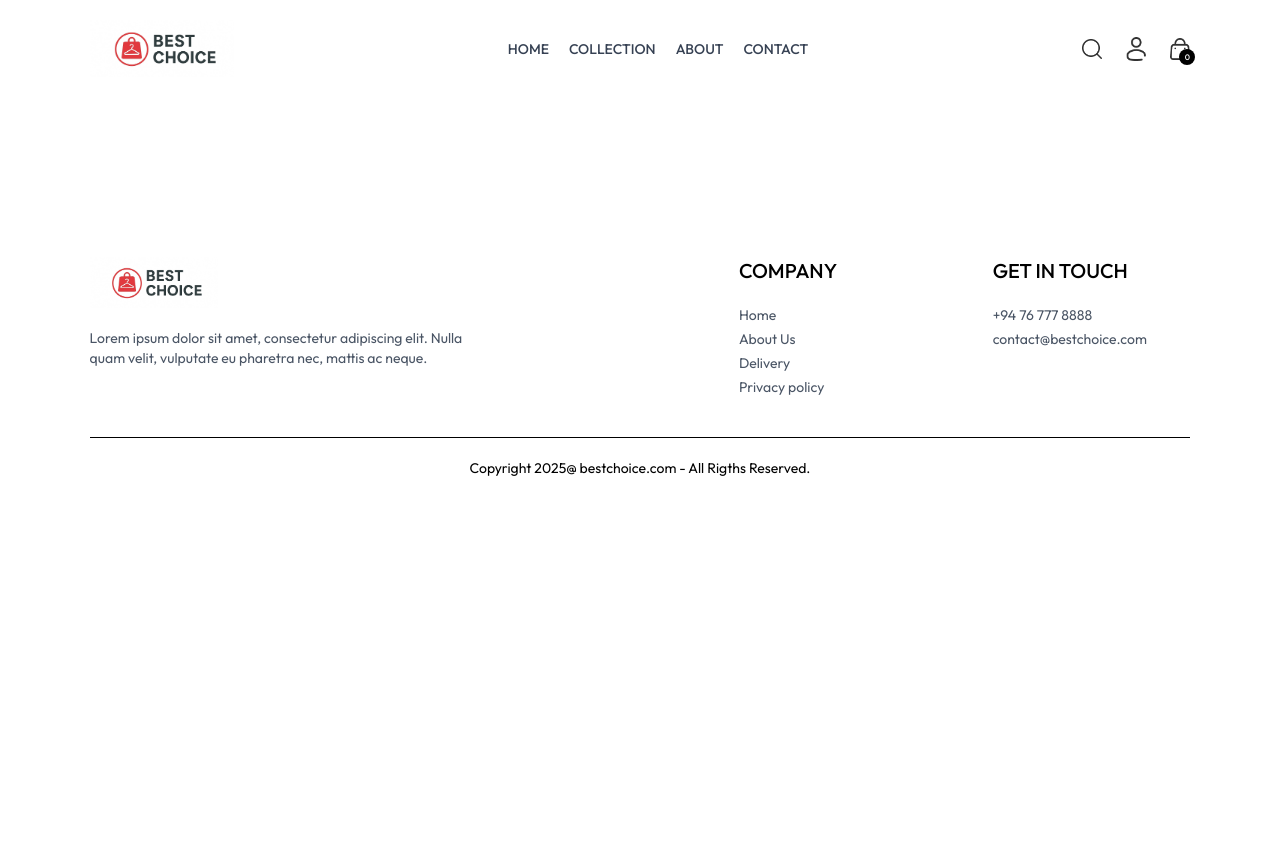
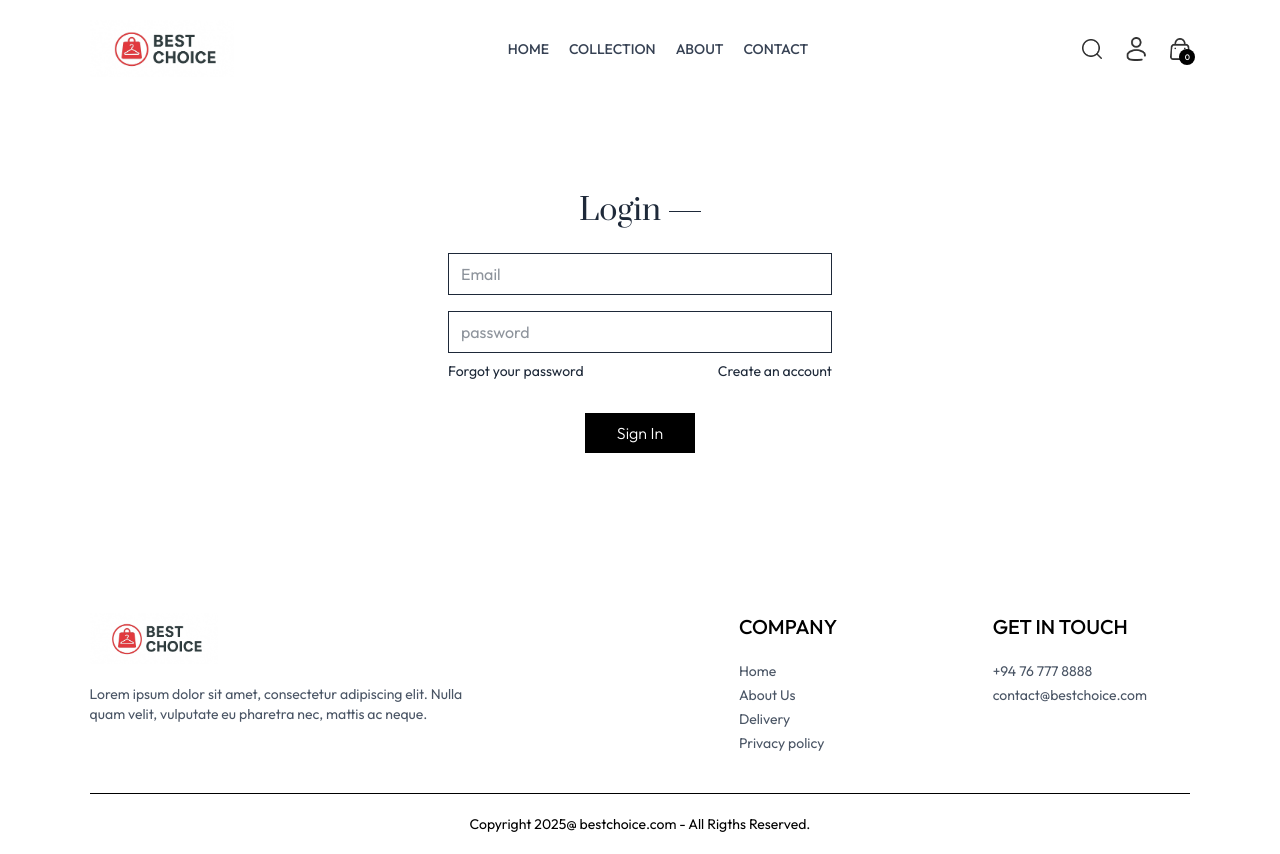
Before and after one commit to thusykanna/E-commerce-website, a React (Vite) app: page /Login in a window 1280 px wide. Before the commit the page ends 800 px from the top, so only its background shows below. Built offline with nearby package versions, Linux system fonts and the light colour scheme; a web font is replaced by a local one.

Commit message:
Add profile link to Navbar and implement Login page

```diff
--- a/src/components/Navbar.jsx
+++ b/src/components/Navbar.jsx
@@ -41,7 +41,7 @@
                 <img onClick={() => setShowSearch(true)} src={assets.search_icon} className='w-5 cursor-pointer' alt="" />
 
                 <div className='group relative'>
-                    <img className='w-5 cursor-pointer' src={assets.profile_icon} alt="" />
+                    <Link to = '/Login'> <img className='w-5 cursor-pointer' src={assets.profile_icon} alt="" /> </Link>
                     <div className='group-hover:block hidden absolute dropdown-menu right-0 pt-4'>
                         <div className='flex flex-col gap-2 w-36 py-3 px-5 bg-slate-100 text-gray-500 rounded'>
                             <p className='cursor-pointer hover:text-black'>My Profile</p>
--- a/src/pages/Login.jsx
+++ b/src/pages/Login.jsx
@@ -1,10 +1,32 @@
-import React from 'react'
+import React, { useState } from 'react'
 
 const Login = () => {
+
+  const [currentState, setCurrentState] = useState('Login');
+
+  const onSubmitHandler = async(event) => {
+    event.preventDefault();
+  }
+
   return (
-    <div>
-
-    </div>
+    <form onSubmit={onSubmitHandler} className='flex flex-col items-center w-[90%] sm:max-w-96 m-auto mt-14 gap-4 text-gray-800'>
+      <div className='inline-flex items-center gap-2 mb-2 mt-10'>
+        <p className='prata-regular text-3xl'>{currentState}</p>
+        <hr className='border-none h-[1.5px] w-8 bg-gray-800'/>
+      </div>
+      {currentState === 'Sign Up' ? <input type="text" className='w-full px-3 py-2 border border-gray-800' placeholder='Name' required /> : '' }
+      <input type="email" className='w-full px-3 py-2 border border-gray-800' placeholder='Email' required/>
+      <input type="password" className='w-full px-3 py-2 border border-gray-800' placeholder='password' required/>
+      <div className='w-full flex justify-between text-sm mt-[-8px]'>
+        <p className='cursor-pointer'>Forgot your password</p>
+        {
+        currentState === 'Login'
+        ? <p onClick={() => setCurrentState('Sign Up')} className='cursor-pointer'>Create an account</p>
+        : <p onClick={() => setCurrentState('Login')} className='cursor-pointer'>Login here</p>
+        }
+      </div>
+      <button className='bg-black text-white font-light px-8 py-2 mt-4 cursor-pointer'>{currentState === 'Login' ? "Sign In" : "Sign Up"}</button>
+    </form>
   )
 }
 
```
